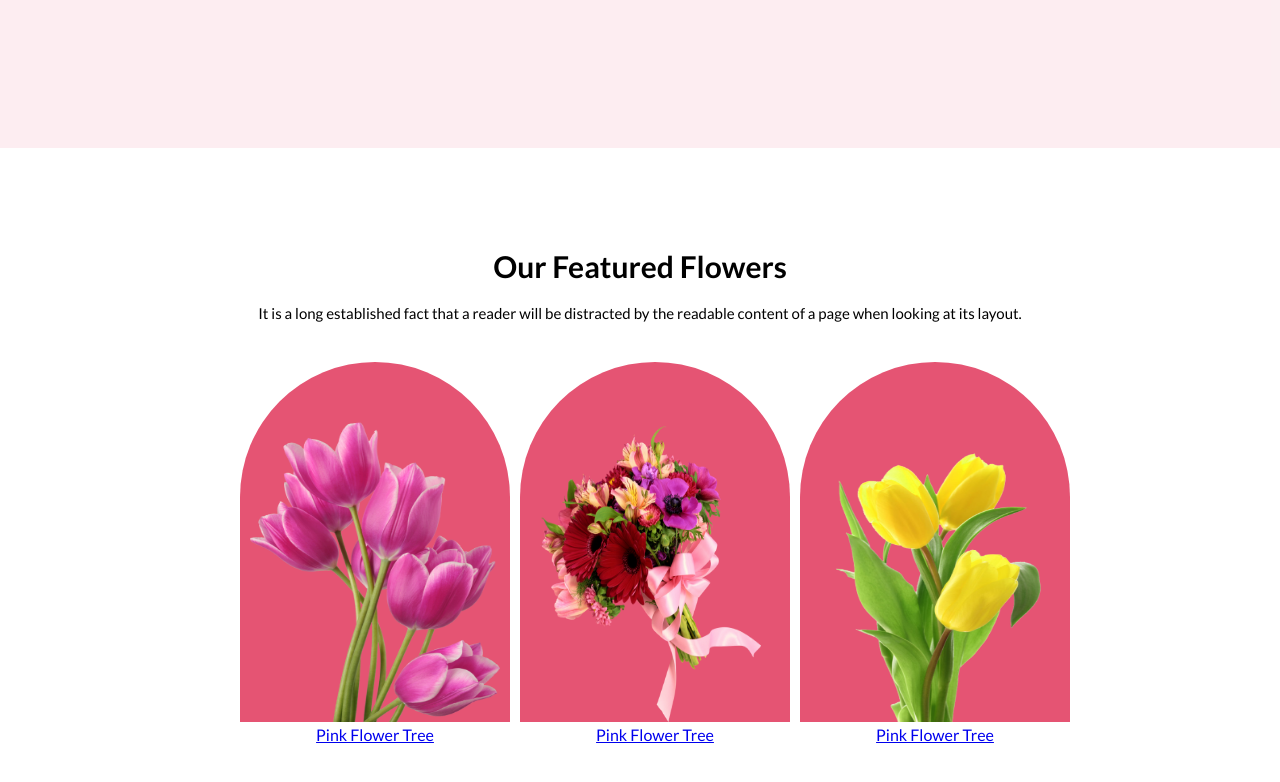
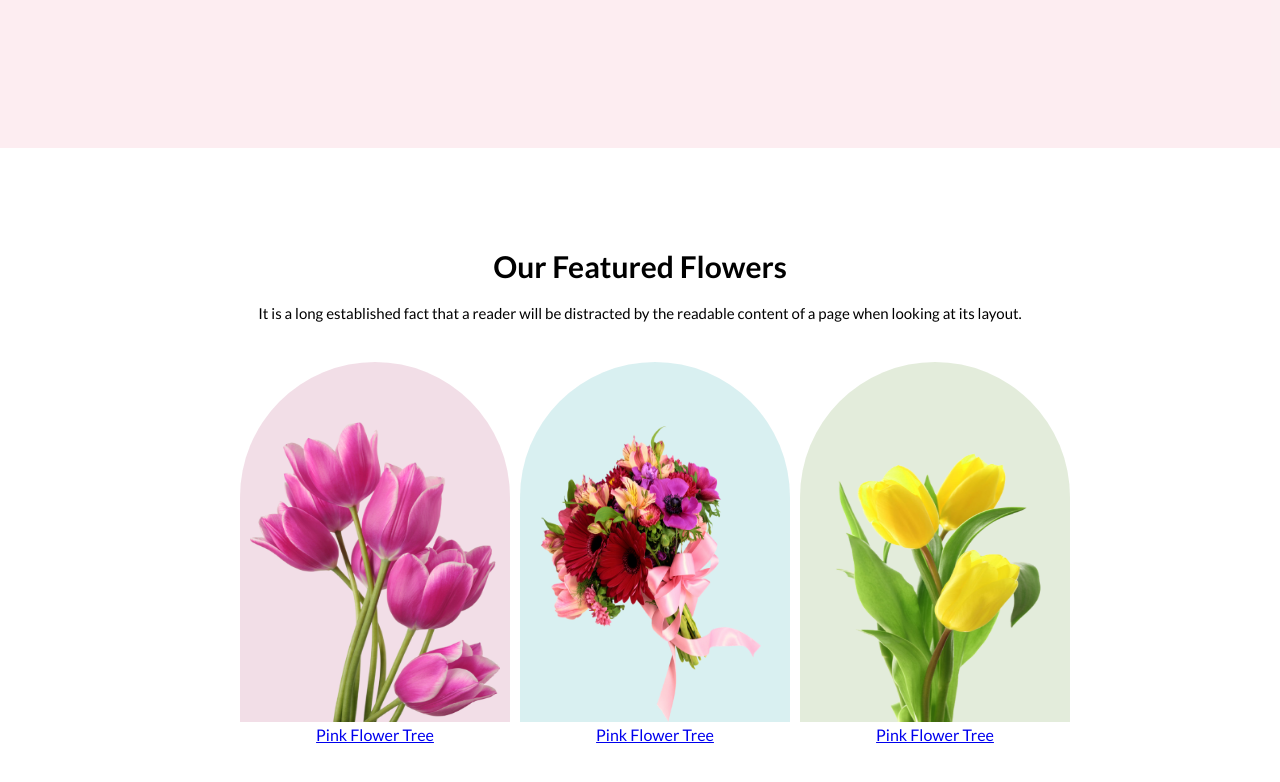
Before and after one commit to asroney/flowershop, a plain HTML site: page index.html in a window 1280 px wide. Shown: the part 652-1434 px from the top of the page. Drawn offline with Linux system fonts and the light colour scheme.

Commit message:
featured background sloved

```diff
--- a/index.html
+++ b/index.html
@@ -34,20 +34,20 @@
 
             <div class="featured-box">
                 <div class="box">
-                    <img class="box-image" src="image/pngwing6.png" alt="">
+                    <img class="box-image-one" src="image/pngwing6.png" alt="">
                     <br>
                     <a class="box-link" href="#">Pink Flower Tree</a>
 
                 </div>
 
                 <div class="box">
-                    <img class="box-image" src="image/pngwing5.png" alt="">
+                    <img class="box-image-two" src="image/pngwing5.png" alt="">
                     <br>
                     <a class="box-link" href="#">Pink Flower Tree</a>
 
                 </div>
                 <div class="box">
-                    <img class="box-image" src="image/pngwing7.png" alt=""><br>
+                    <img class="box-image-three" src="image/pngwing7.png" alt=""><br>
                     <a class="box-link" href="#">Pink Flower Tree</a>
 
                 </div>
--- a/style/style.css
+++ b/style/style.css
@@ -80,13 +80,33 @@ body{
     text-align: center;
 }
 
-.box-image{
+.box-image-one{
     width:250px;
     height: 300px;
     padding-top: 60px;
     padding-right: 10px;
     padding-left: 10px;
-    background-color: #E55473;
+    background-color:#a7216226;
     border-radius: 300px 300px 0px 0px;
 
 }
+
+.box-image-two{
+    width:250px;
+    height: 300px;
+    padding-top: 60px;
+    padding-right: 10px;
+    padding-left: 10px;
+    background-color: #0597a026;
+    border-radius: 300px 300px 0px 0px;
+}
+
+.box-image-three{
+    width:250px;
+    height: 300px;
+    padding-top: 60px;
+    padding-right: 10px;
+    padding-left: 10px;
+    background-color:#477d1126;
+    border-radius: 300px 300px 0px 0px;
+}
```
